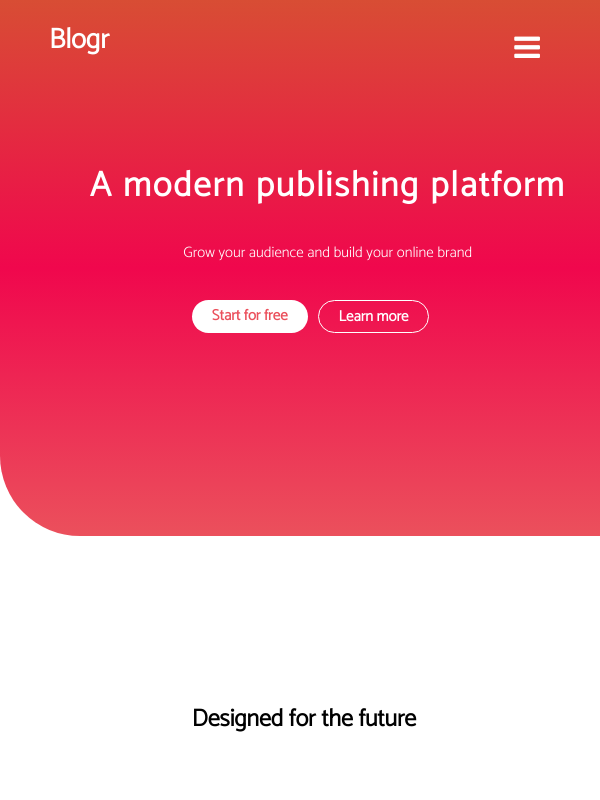
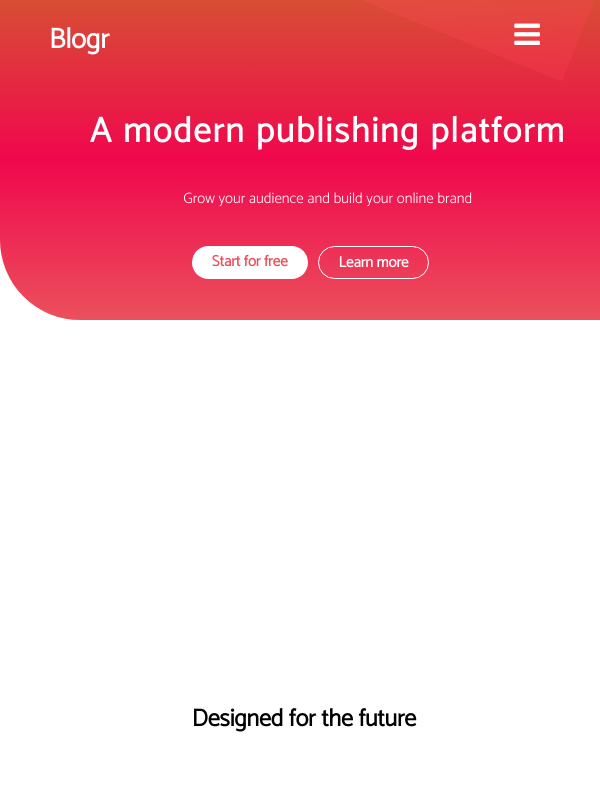
Before and after one commit to kiki2122/Blogr-landing-page, a plain HTML site: page index.html in a window 600 px wide. Shown: the top 800 px of the page. Drawn offline with Linux system fonts and the light colour scheme.

Commit message:
Update style.css

```diff
--- a/style.css
+++ b/style.css
@@ -426,7 +426,15 @@ body{
     cursor: pointer;
 }
 
-@media only screen and (min-width:500px) and (max-width:750px) {
+@media only screen and (min-width:500px) and (max-width:600px){
+    .header{
+        position: absolute;
+        right: 0%;
+        height: 40%;
+    }
+}
+
+@media only screen and (min-width:600px) and (max-width:750px) {
    .product, .company, .connect{
        display: none;
    }
```
